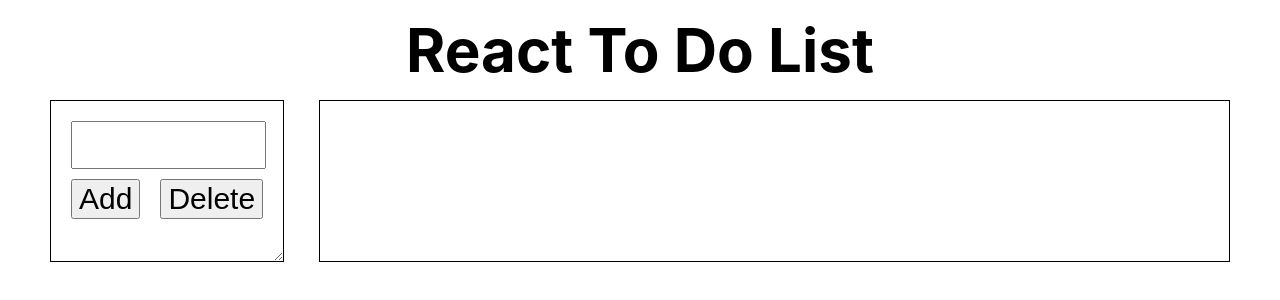
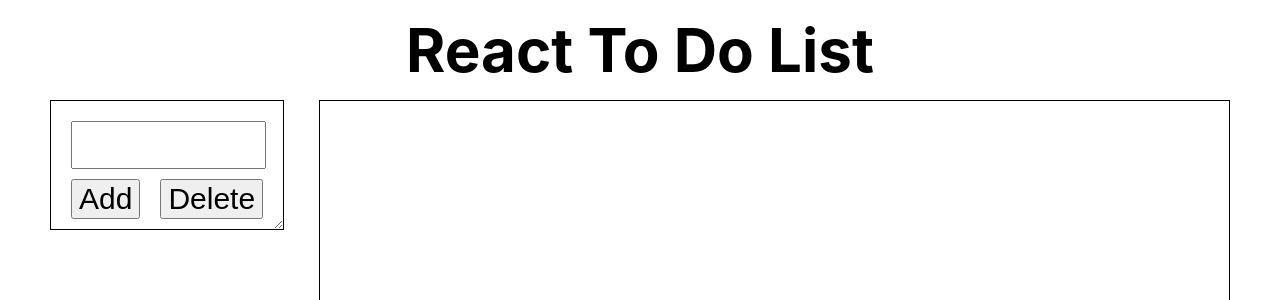
Before and after one commit to Leshista/infotecs-test, a React (Create React App) app: page / in a window 1280 px wide. Both pictures are taken after a click on the element 774 px from the left and 111 px from the top of the page. Shown: the top 300 px of the page. Built offline with nearby package versions, Linux system fonts and the light colour scheme.

Commit message:
added some styling

```diff
--- a/src/App.module.css
+++ b/src/App.module.css
@@ -5,6 +5,7 @@ body {
     max-width: 192rem;
     margin: 0 auto;
     padding: 0 5rem;
+    overflow: hidden;
 }
 .title {
     text-align: center;
--- a/src/componentStyles/css/ToDo.module.css
+++ b/src/componentStyles/css/ToDo.module.css
@@ -1 +1 @@
-.toDo{display:grid;grid-template-columns:1fr 4fr;gap:3.5rem}
+.toDo{display:grid;grid-template-columns:1fr 4fr;grid-template-areas:"list changing" ". changing";gap:3.5rem}
--- a/src/componentStyles/css/ToDoChanging.module.css
+++ b/src/componentStyles/css/ToDoChanging.module.css
@@ -1 +1 @@
-.toDoChanging{border:1px solid #000;display:flex;flex-direction:column;align-items:center}.toDoChanging__Title{font-size:5rem;line-height:1.5;font-weight:bold}.toDoChanging__RedactingTitle{font-size:5rem;line-height:1.47;font-weight:bold;text-align:center;border:none;outline:none;font-family:-apple-system,BlinkMacSystemFont,"Segoe UI","Roboto","Oxygen","Ubuntu","Cantarell","Fira Sans","Droid Sans","Helvetica Neue",sans-serif;-webkit-font-smoothing:antialiased;-moz-osx-font-smoothing:grayscale}.toDoChanging__Text{padding:1rem 2rem;font-size:3rem;line-height:1.5}.toDoChanging__RedactingText{resize:none;margin-left:1rem 2rem;padding:2rem;font-size:3rem;line-height:.8;width:90%;text-align:center;border:none;outline:none;font-family:-apple-system,BlinkMacSystemFont,"Segoe UI","Roboto","Oxygen","Ubuntu","Cantarell","Fira Sans","Droid Sans","Helvetica Neue",sans-serif;-webkit-font-smoothing:antialiased;-moz-osx-font-smoothing:grayscale}
+.toDoChanging{grid-area:changing;height:80vh;border:1px solid #000;display:flex;flex-direction:column;align-items:center;overflow:hidden}.toDoChanging__Title{font-size:5rem;line-height:1.5;font-weight:bold}.toDoChanging__RedactingTitle{font-size:5rem;line-height:1.47;font-weight:bold;text-align:center;border:none;outline:none;font-family:-apple-system,BlinkMacSystemFont,"Segoe UI","Roboto","Oxygen","Ubuntu","Cantarell","Fira Sans","Droid Sans","Helvetica Neue",sans-serif;-webkit-font-smoothing:antialiased;-moz-osx-font-smoothing:grayscale}.toDoChanging__Text{padding:1rem 2rem;font-size:2.5rem;line-height:1.5}.toDoChanging__RedactingText{resize:none;padding:1rem 2rem;font-size:2.5rem;line-height:1.5;width:95.7%;border:none;outline:none;font-family:-apple-system,BlinkMacSystemFont,"Segoe UI","Roboto","Oxygen","Ubuntu","Cantarell","Fira Sans","Droid Sans","Helvetica Neue",sans-serif;-webkit-font-smoothing:antialiased;-moz-osx-font-smoothing:grayscale}
--- a/src/componentStyles/css/ToDoList.module.css
+++ b/src/componentStyles/css/ToDoList.module.css
@@ -1 +1 @@
-.toDoList{resize:horizontal;overflow:auto;max-width:100rem;min-width:-webkit-fit-content;min-width:-moz-fit-content;min-width:fit-content;border:1px solid #000}.toDoList__Search{margin:2rem 2rem 0 2rem;padding:.5rem;width:84%;font-size:3rem}.toDoList__Buttons{display:grid;grid-template-columns:1fr 1fr;gap:2rem;text-align:center;padding:1rem 2rem 1rem 2rem}.toDoList__Add{font-size:3rem}.toDoList__Delete{font-size:3rem}
+.toDoList{grid-area:list;resize:horizontal;overflow:hidden;max-width:100rem;min-width:-webkit-fit-content;min-width:-moz-fit-content;min-width:fit-content;border:1px solid #000}.toDoList__Search{margin:2rem 2rem 0 2rem;padding:.5rem;width:84%;font-size:3rem}.toDoList__Buttons{display:grid;grid-template-columns:1fr 1fr;gap:2rem;text-align:center;padding:1rem 2rem 1rem 2rem}.toDoList__Add{font-size:3rem}.toDoList__Delete{font-size:3rem}
--- a/src/componentStyles/scss/ToDo.scss
+++ b/src/componentStyles/scss/ToDo.scss
@@ -1,5 +1,8 @@
 .toDo {
     display: grid;
     grid-template-columns: 1fr 4fr;
+    grid-template-areas:
+        "list changing"
+        ". changing";
     gap: 3.5rem;
 }
--- a/src/componentStyles/scss/ToDoChanging.scss
+++ b/src/componentStyles/scss/ToDoChanging.scss
@@ -1,8 +1,11 @@
 .toDoChanging {
+    grid-area: changing;
+    height: 80vh;
     border: 1px solid black;
     display: flex;
     flex-direction: column;
     align-items: center;
+    overflow: hidden;
     &__Title {
         font-size: 5rem;
         line-height: 1.5;
@@ -22,17 +25,15 @@
     }
     &__Text {
         padding: 1rem 2rem;
-        font-size: 3rem;
+        font-size: 2.5rem;
         line-height: 1.5;
     }
     &__RedactingText {
         resize: none;
-        margin-left: 1rem 2rem;
-        padding: 2rem;
-        font-size: 3rem;
-        line-height: 0.8;
-        width: 90%;
-        text-align: center;
+        padding: 1rem 2rem;
+        font-size: 2.5rem;
+        line-height: 1.5;
+        width: 95.7%;
         border: none;
         outline: none;
         font-family: -apple-system, BlinkMacSystemFont, "Segoe UI", "Roboto", "Oxygen", "Ubuntu", "Cantarell",
--- a/src/componentStyles/scss/ToDoList.scss
+++ b/src/componentStyles/scss/ToDoList.scss
@@ -1,6 +1,7 @@
 .toDoList {
+    grid-area: list;
     resize: horizontal;
-    overflow: auto;
+    overflow: hidden;
     max-width: 100rem;
     min-width: fit-content;
     border: 1px solid black;
--- a/src/components/ToDoChanging.js
+++ b/src/components/ToDoChanging.js
@@ -85,7 +85,7 @@ const ToDoChanging = ({
             {textIsClicked ? (
                 <textarea
                     name=""
-                    rows="5"
+                    rows="25"
                     id="toDoChanging__RedactingText"
                     defaultValue={activeItemText}
                     autoFocus={true}
```
